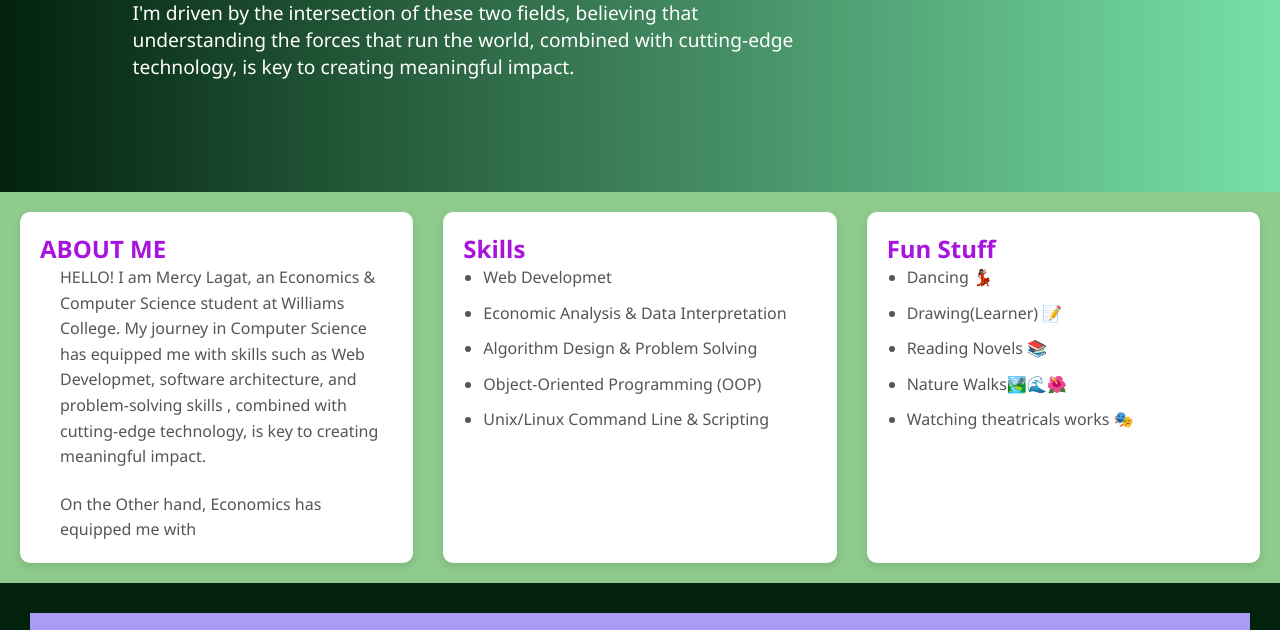
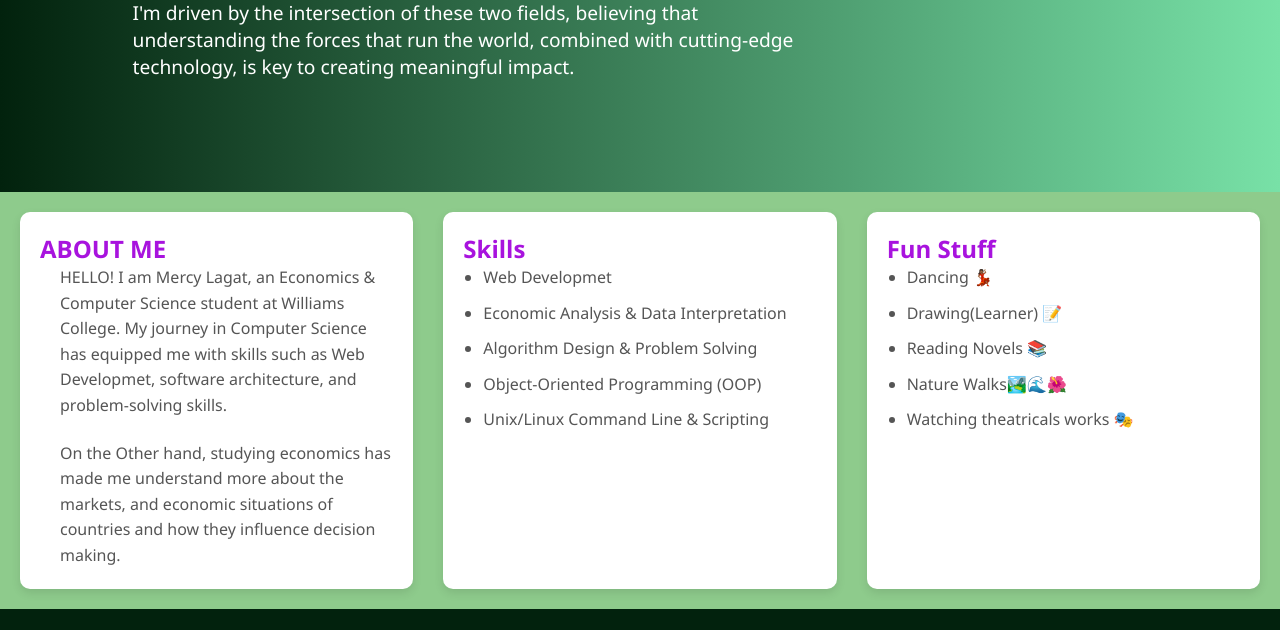
Before and after one commit to Mercy-Lagat-hash/mlagat-portfolio, a plain HTML site: page index.html in a window 1280 px wide. Shown: the part 287-917 px from the top of the page. Drawn offline with Linux system fonts and the light colour scheme.

Commit message:
Update index.html

```diff
--- a/index.html
+++ b/index.html
@@ -43,9 +43,9 @@
         <div class="aboutText">
         <p>HELLO! I am Mercy Lagat, an Economics & Computer Science student at Williams College.
             My journey in Computer Science has equipped me with skills such as Web Developmet,
-            software architecture, and problem-solving skills , combined with cutting-edge
-             technology, is key to creating meaningful impact.</p> <br>
-             <p>On the Other hand, Economics has equipped me with </p>
+            software architecture, and problem-solving skills.</p> <br>
+             <p>On the Other hand, studying economics has made me understand more about the markets,
+               and economic situations of countries and how they influence decision making. </p>
         </div>
          </div>
          <div class="skills">
```
